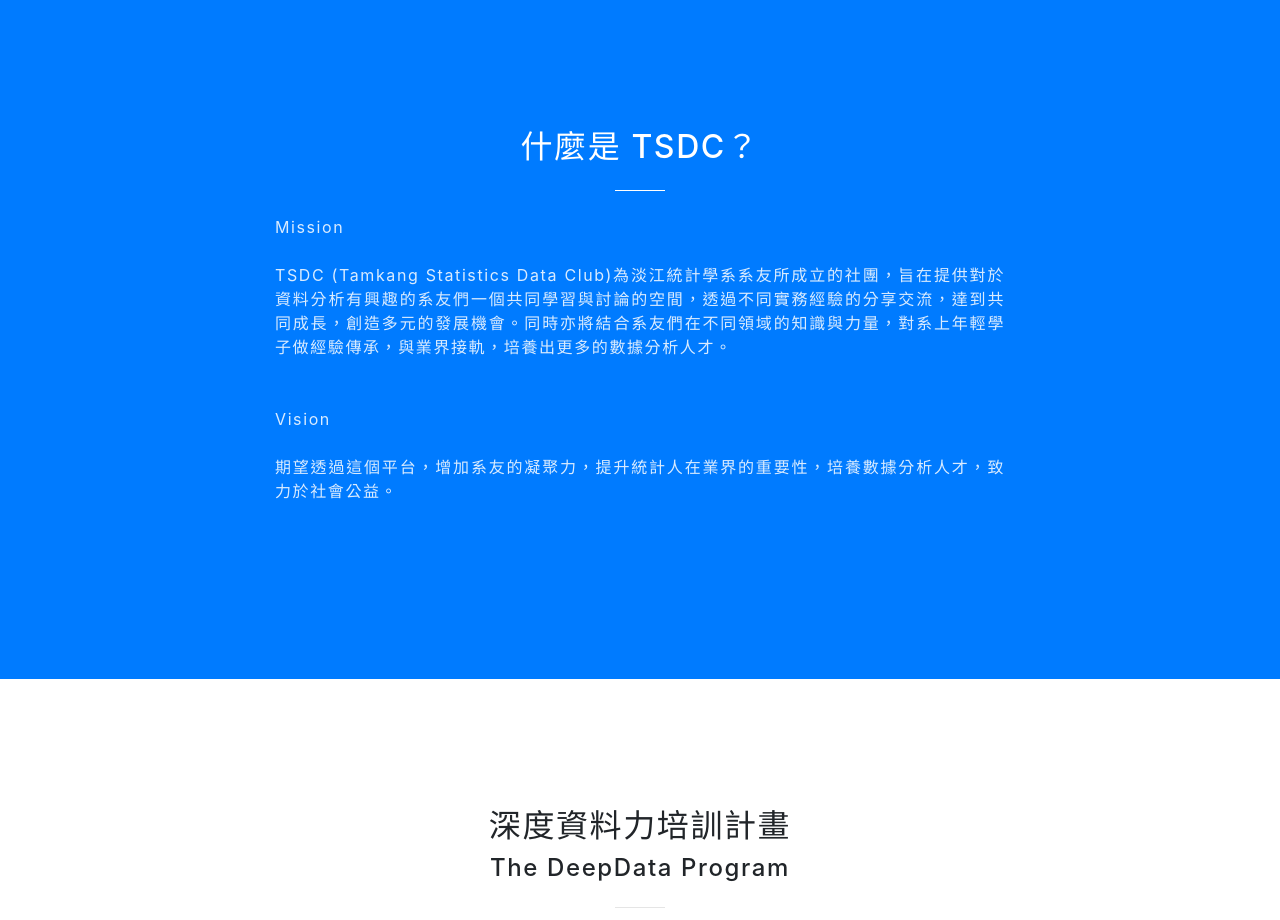
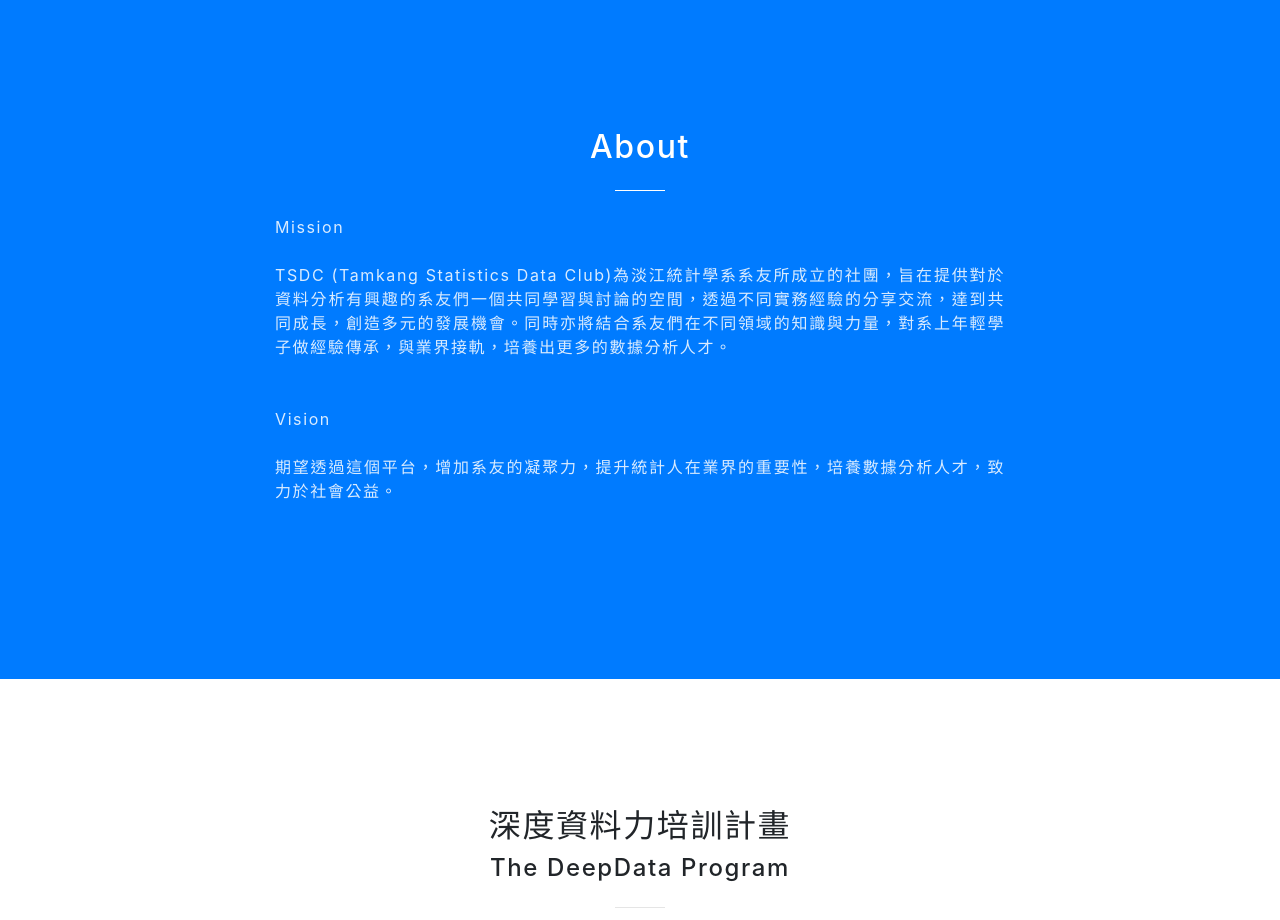
Before and after one commit to tkustatdc/deepdata_program_1st, a website with bundled scripts: page index.html in a window 1280 px wide. Shown: the part 800-1720 px from the top of the page. Built offline with nearby package versions, Linux system fonts and the light colour scheme; files whose address does not match are found by name.

Commit message:
change about page's title

```diff
--- a/index.html
+++ b/index.html
@@ -94,7 +94,7 @@
       <div class="container">
         <div class="row">
           <div class="col-lg-8 mx-auto text-center">
-            <h2 class="section-heading text-white">什麼是 TSDC？</h2>
+            <h2 class="section-heading text-white">About</h2>
             <hr class="light my-4">
             <p class="text-faded mb-5" align="justify"> Mission <br><br> TSDC (Tamkang Statistics Data Club)為淡江統計學系系友所成立的社團，旨在提供對於資料分析有興趣的系友們一個共同學習與討論的空間，透過不同實務經驗的分享交流，達到共同成長，創造多元的發展機會。同時亦將結合系友們在不同領域的知識與力量，對系上年輕學子做經驗傳承，與業界接軌，培養出更多的數據分析人才。</p>
             <p class="text-faded mb-5" align="justify"> Vision <br><br> 期望透過這個平台，增加系友的凝聚力，提升統計人在業界的重要性，培養數據分析人才，致力於社會公益。</p>
```
